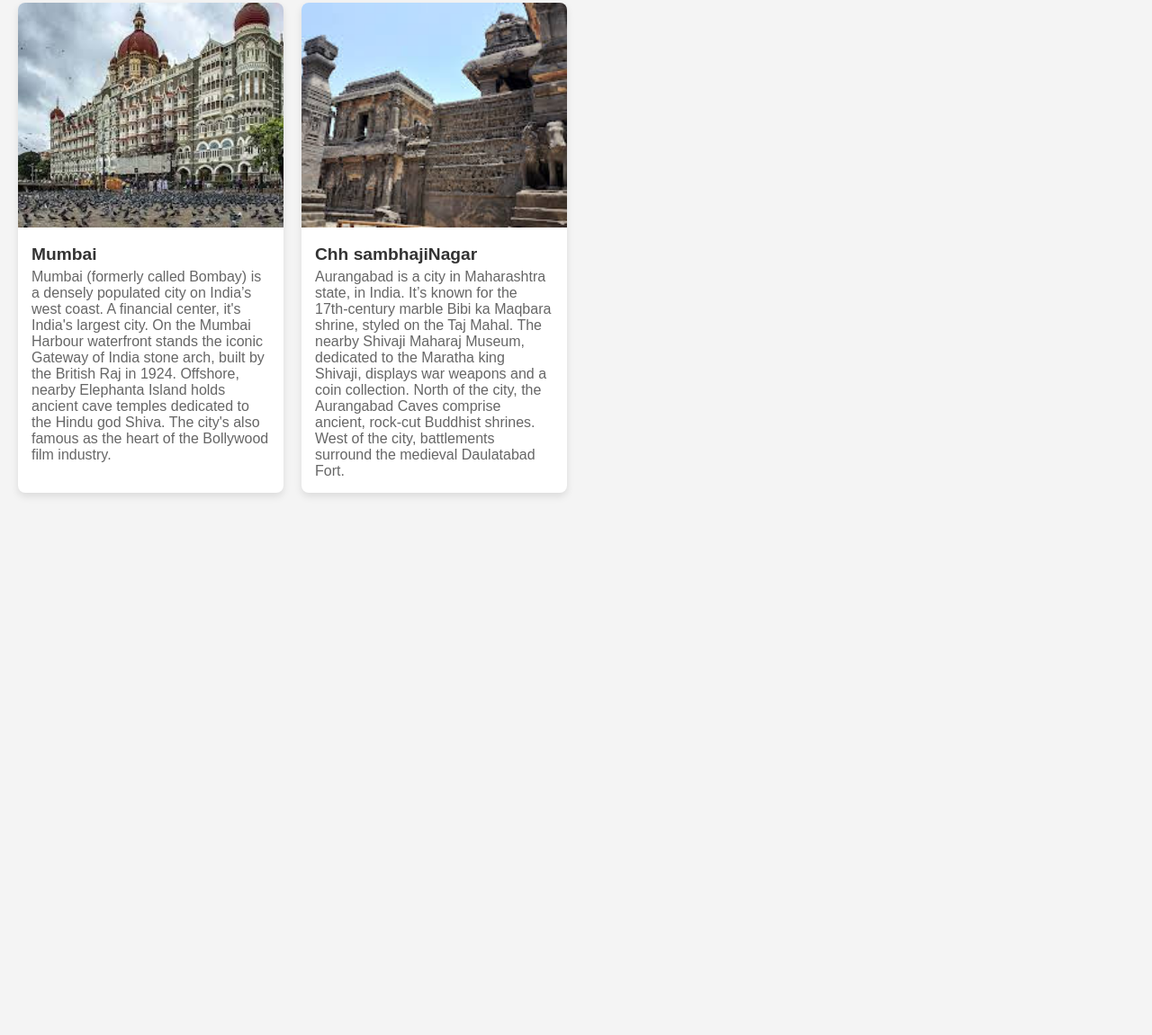
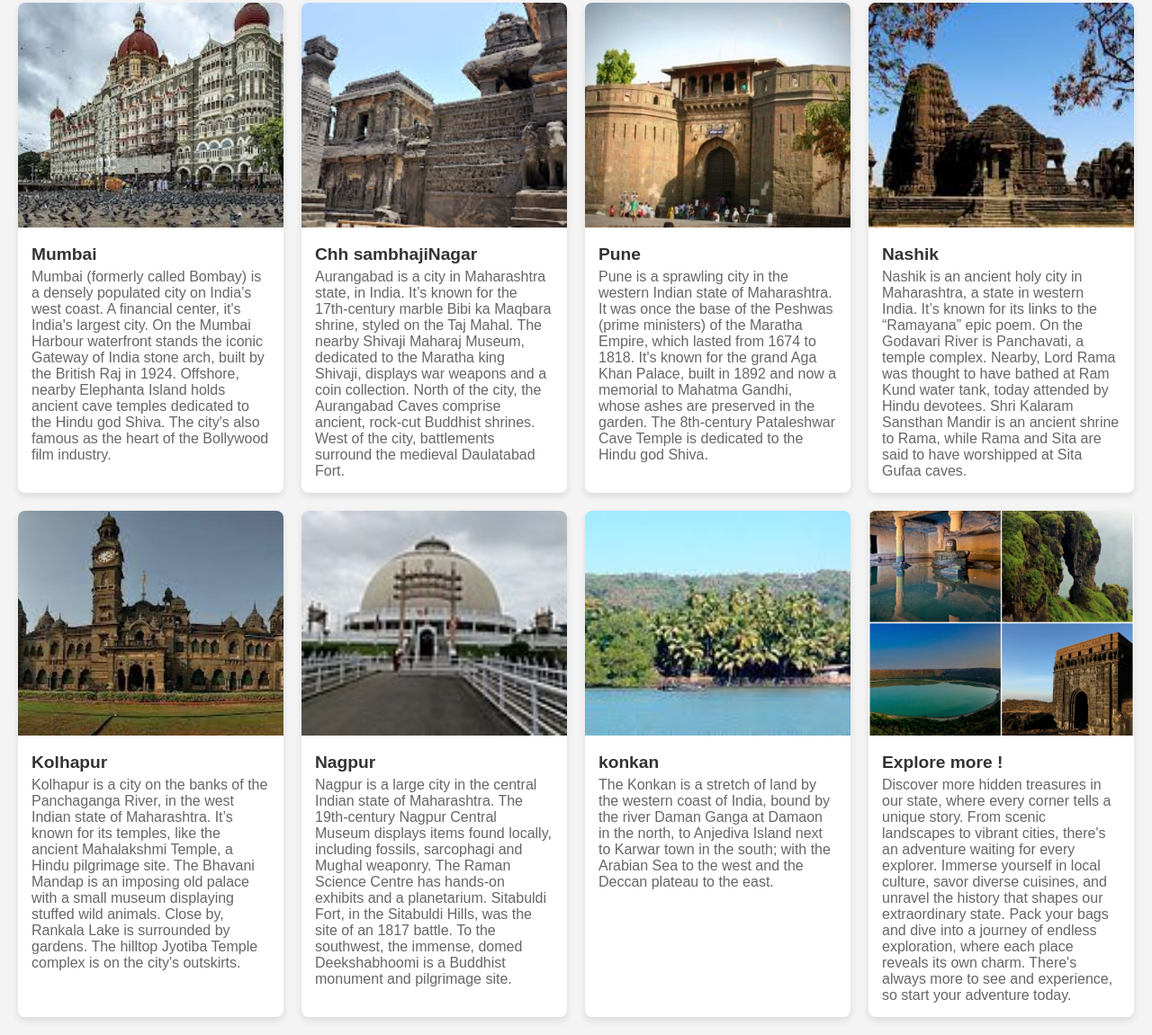
Before and after one commit to Gaurang-Sandeep-Deshpande/Heritage-Hub, a plain HTML site: page cites/main.html in a window 1280 px wide. Shown: the part 95-1246 px from the top of the page at 90% size. Before the commit the page ends 800 px from the top, so only its background shows below. Drawn offline with Linux system fonts and the light colour scheme.

Commit message:
main is ready
main ready

```diff
--- a/cites/main.html
+++ b/cites/main.html
@@ -41,128 +41,93 @@
 
 
 
+     <!-- City cards 3  -->
+     <div class="city-card">
+        <img src=" img\mh12.jpeg" alt=" pune " class="city-image">
+       <div class="city-info">
+            <a href="pune/mh12.html" class="city-card">
+        <div class="city-name"> Pune</div>
+            </a>
+            <div class="city-description">
+                Pune is a sprawling city in the western Indian state of Maharashtra. It was once the base of the Peshwas (prime ministers) of the Maratha Empire, which lasted from 1674 to 1818. It's known for the grand Aga Khan Palace, built in 1892 and now a memorial to Mahatma Gandhi, whose ashes are preserved in the garden. The 8th-century Pataleshwar Cave Temple is dedicated to the Hindu god Shiva.
+             </div>
+         </div>
+     </div>
 
 
 
+    <!-- City cards 4  -->
+    <div class="city-card">
+        <img src=" img\mh15.jpg" alt=" Nashik " class="city-image">
+       <div class="city-info">
+            <a href="nashik/mh15.html" class="city-card">
+        <div class="city-name"> Nashik </div>
+            </a>
+            <div class="city-description">
+                Nashik is an ancient holy city in Maharashtra, a state in western India. It’s known for its links to the “Ramayana” epic poem. On the Godavari River is Panchavati, a temple complex. Nearby, Lord Rama was thought to have bathed at Ram Kund water tank, today attended by Hindu devotees. Shri Kalaram Sansthan Mandir is an ancient shrine to Rama, while Rama and Sita are said to have worshipped at Sita Gufaa caves.
+             </div>
+         </div>
+     </div>
+
+
+     <!-- City cards 5  -->
+     <div class="city-card">
+        <img src="img/mh09.jpg" alt=" Kolhapur " class="city-image">
+       <div class="city-info">
+            <a href="kolhapur/mh09.html" class="city-card">
+        <div class="city-name"> Kolhapur </div>
+            </a>
+            <div class="city-description">
+                Kolhapur is a city on the banks of the Panchaganga River, in the west Indian state of Maharashtra. It’s known for its temples, like the ancient Mahalakshmi Temple, a Hindu pilgrimage site. The Bhavani Mandap is an imposing old palace with a small museum displaying stuffed wild animals. Close by, Rankala Lake is surrounded by gardens. The hilltop Jyotiba Temple complex is on the city's outskirts.
+
+             </div>
+         </div>
+     </div>
+
+
+     <!-- City cards 6  -->
+     <div class="city-card">
+        <img src="img/mh40.jpg" alt=" Nagpur " class="city-image">
+       <div class="city-info">
+            <a href="nagpur/mh40.html" class="city-card">
+        <div class="city-name"> Nagpur </div>
+            </a>
+            <div class="city-description">
+                Nagpur is a large city in the central Indian state of Maharashtra. The 19th-century Nagpur Central Museum displays items found locally, including fossils, sarcophagi and Mughal weaponry. The Raman Science Centre has hands-on exhibits and a planetarium. Sitabuldi Fort, in the Sitabuldi Hills, was the site of an 1817 battle. To the southwest, the immense, domed Deekshabhoomi is a Buddhist monument and pilgrimage site.
+
+             </div>
+         </div>
+     </div>
 
 
 
+      <!-- City cards 7  -->
+      <div class="city-card">
+        <img src="img/kokan.jpg" alt=" konkan" class="city-image">
+       <div class="city-info">
+            <a href="konkan/konkanmain.html" class="city-card">
+        <div class="city-name"> konkan </div>
+            </a>
+            <div class="city-description">
+                The Konkan is a stretch of land by the western coast of India, bound by the river Daman Ganga at Damaon in the north, to Anjediva Island next to Karwar town in the south; with the Arabian Sea to the west and the Deccan plateau to the east.
+             </div>
+         </div>
+     </div>
 
 
 
-
-
-
-
-
-
-
-
-
-
-
-
-
-
-
-
-
-
-
-
-
-
-
-
-
-
-
-
-
-
-
-
-
-
-
-
-
-
-
-
-
-
-
-
-
-
-
-
-
-
-
-
-
-
-
-
-
-
-
-
-
-
-
-
-
-
-
-
-
-
-
-
-
-
-
-
-
-
-
-
-
-
-
-
-
-
-
-
-
-
-
-
-
-
-
-
-
-
-
-
-
-
-
-
-
-
-
-
-
-
-
-
-
+      <!-- City cards 8 -->
+      <div class="city-card">
+        <img src="img/more.jpg" alt=" More" class="city-image">
+       <div class="city-info">
+            <a href="Category\category.html" class="city-card">
+        <div class="city-name"> Explore more ! </div>
+            </a>
+            <div class="city-description">
+                Discover more hidden treasures in our state, where every corner tells a unique story. From scenic landscapes to vibrant cities, there's an adventure waiting for every explorer. Immerse yourself in local culture, savor diverse cuisines, and unravel the history that shapes our extraordinary state. Pack your bags and dive into a journey of endless exploration, where each place reveals its own charm. There's always more to see and experience, so start your adventure today.
+             </div>
+         </div>
+     </div>
 
 
 
```
Also changed, not shown: cites/kolhapur/mh09.html (added, +11 -0 lines), cites/konkan/konkanmain.html (added, +11 -0 lines), cites/nagpur/mh40.html (added, +11 -0 lines), cites/nashik/mh15.html (added, +11 -0 lines), cites/pune/mh12.html (added, +11 -0 lines). Lines whose indentation alone changed are shown as unchanged.
